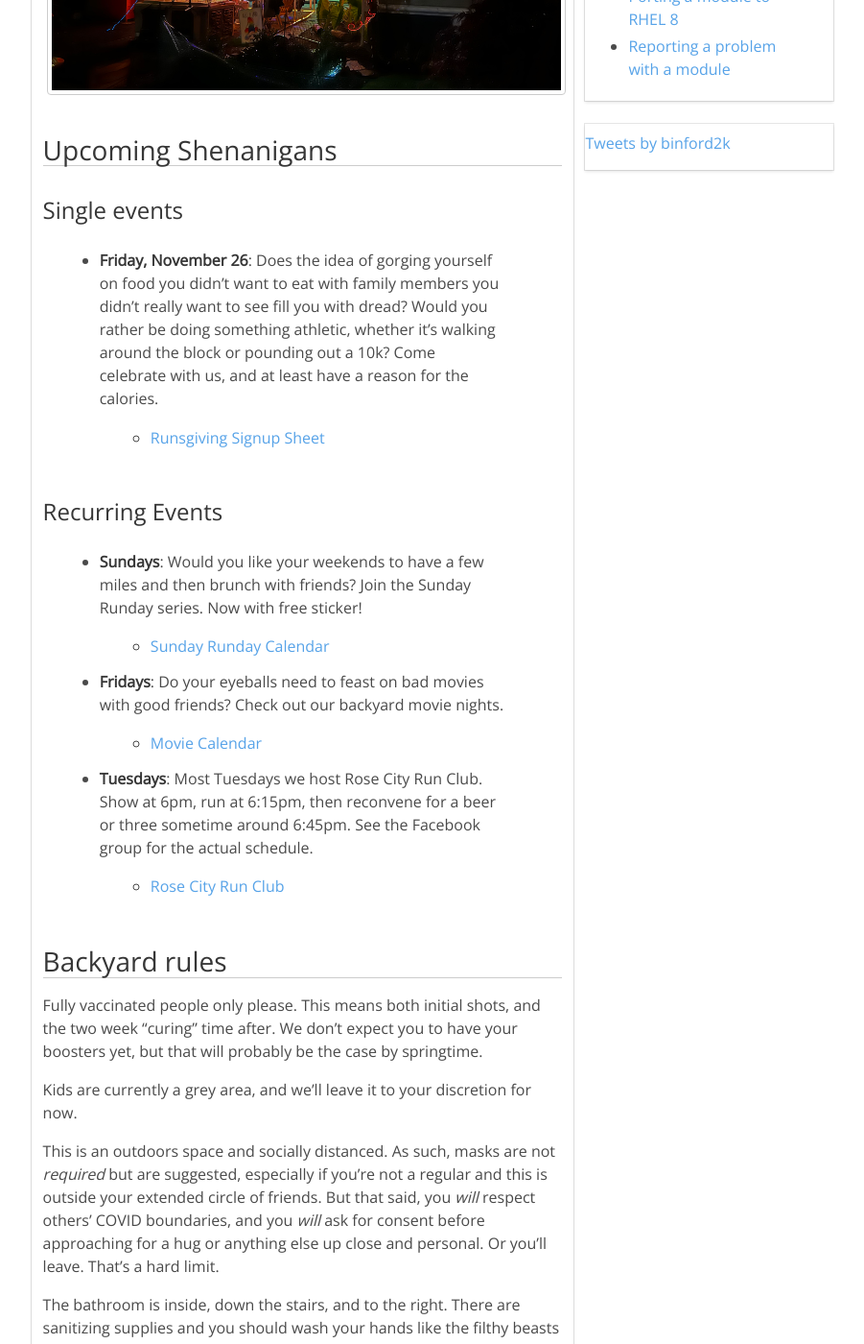
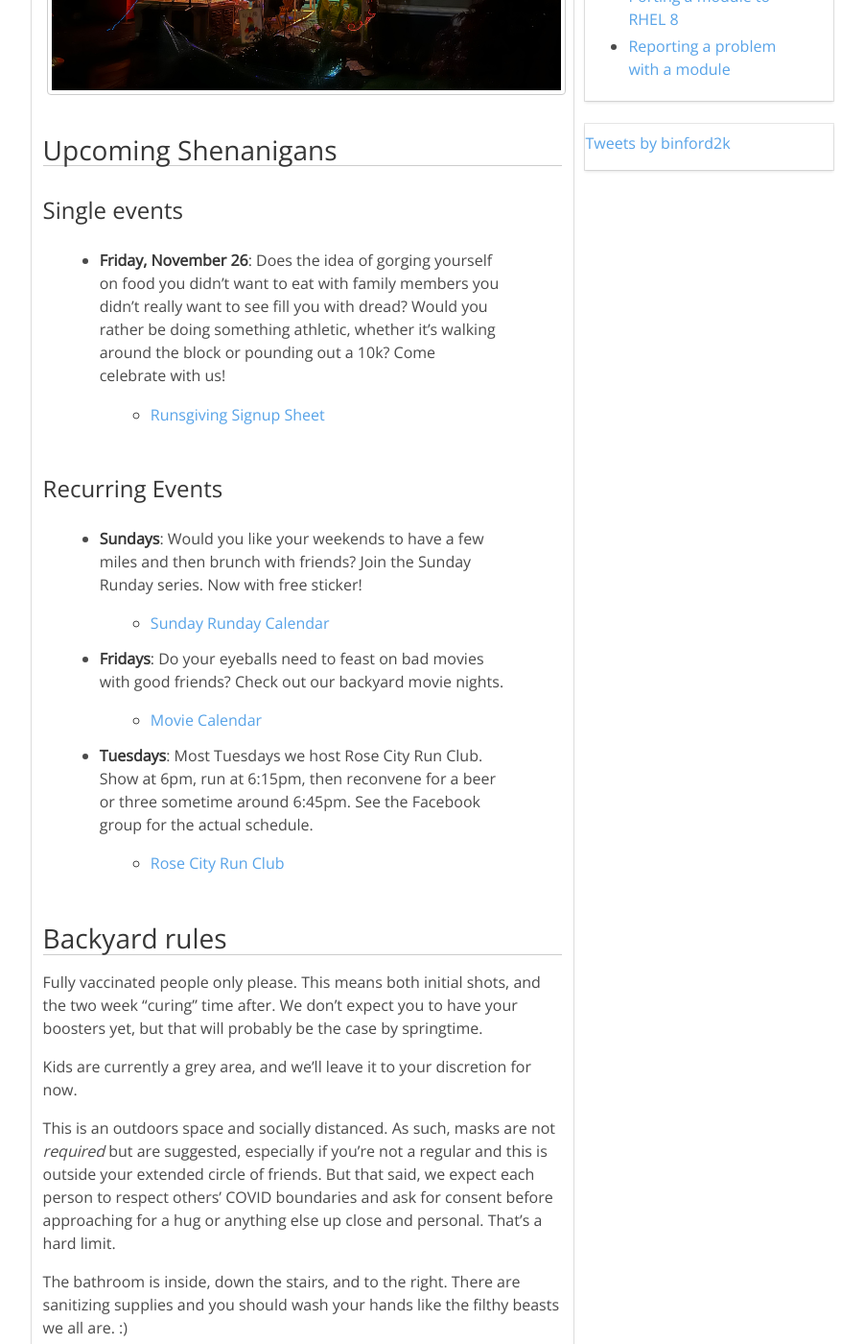
Before and after one commit to binford2k/binford2k.com, a Jekyll site: the page built from backyard.md, in a window 1280 px wide and 1400 px high, scrolled down 627 px. Shown: the whole window at 96% size, without its empty margins (183-1084 px from the left). Built offline with Jekyll 4.4.1, drawn with Linux system fonts in a browser that asks for light colours; comment, search, counter and statistics services are not loaded; some of the changed text lies outside the part shown.

Commit message:
Update backyard.md

```diff
--- a/backyard.md
+++ b/backyard.md
@@ -17,8 +17,8 @@ invited to bring your own to add to the collective.
 
 ### Single events
 
-* **Friday, November 26**: Does the idea of gorging yourself on food you didn't want to eat with family members you didn't really want to see fill you with dread? Would you rather be doing something athletic, whether it's walking around the block or pounding out a 10k? Come celebrate with us, and at least have a reason for the calories.
-  * [Runsgiving Signup Sheet]()
+* **Friday, November 26**: Does the idea of gorging yourself on food you didn't want to eat with family members you didn't really want to see fill you with dread? Would you rather be doing something athletic, whether it's walking around the block or pounding out a 10k? Come celebrate with us!
+  * [Runsgiving Signup Sheet](https://docs.google.com/spreadsheets/d/1vaZP-1-Cidej-ZpI9iUCag8tfy696miAw6JF9BaVmnc/edit?usp=sharing)
 
 ### Recurring Events
 
@@ -41,13 +41,13 @@ Kids are currently a grey area, and we'll leave it to your discretion for now.
 
 This is an outdoors space and socially distanced. As such, masks are not
 _required_ but are suggested, especially if you're not a regular and this is
-outside your extended circle of friends. But that said, you _will_ respect
-others' COVID boundaries, and you _will_ ask for consent before approaching for
-a hug or anything else up close and personal. Or you'll leave. That's a hard
+outside your extended circle of friends. But that said, we expect each person to respect
+others' COVID boundaries and ask for consent before approaching for
+a hug or anything else up close and personal. That's a hard
 limit.
 
 The bathroom is inside, down the stairs, and to the right. There are sanitizing
-supplies and you should wash your hands like the filthy beasts we all are.
+supplies and you should wash your hands like the filthy beasts we all are. :)
 
 If we have a signup sheet, it's because we want to either provide the right
 amount of food, or because we don't want it to end up too crowded to respect
```
